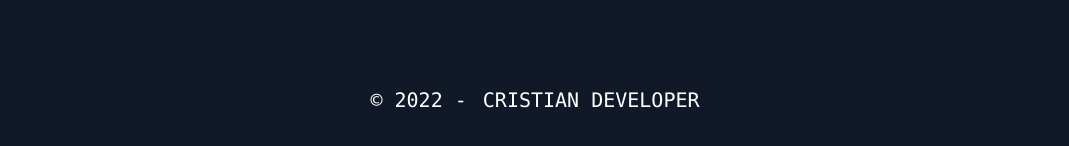
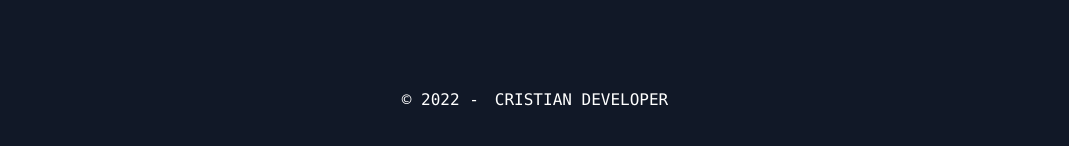
Before and after one commit to Cristianf96/Portfolio, a React (Vite) app: page / in a window 1280 px wide. Shown: the part 1202-1348 px from the top of the page, without its empty margins (105-1174 px from the left). Built offline with nearby package versions, Linux system fonts and the light colour scheme.

Commit message:
size text footer

```diff
--- a/src/components/Footer.tsx
+++ b/src/components/Footer.tsx
@@ -3,7 +3,7 @@ import moment from 'moment'
 const Footer = () => {
     const date = moment().format('YYYY')
     return (
-        <footer className="mx-auto h-20 font-mono flex items-center justify-center text-white md:text-2xl lg:text-xl bg-gray-900">
+        <footer className="mx-auto h-20 text-xs font-mono flex items-center justify-center text-white md:text-lg lg:text-base bg-gray-900">
             <div className='flex flex-col items-center justify-center'>
                 <div className="grid grid-flow-col gap-4 mb-5 uppercase">
                     &copy; {date} - <a href="https://cristian-developer.vercel.app/" target="_blank" rel="noopener noreferrer">Cristian Developer</a>
```
